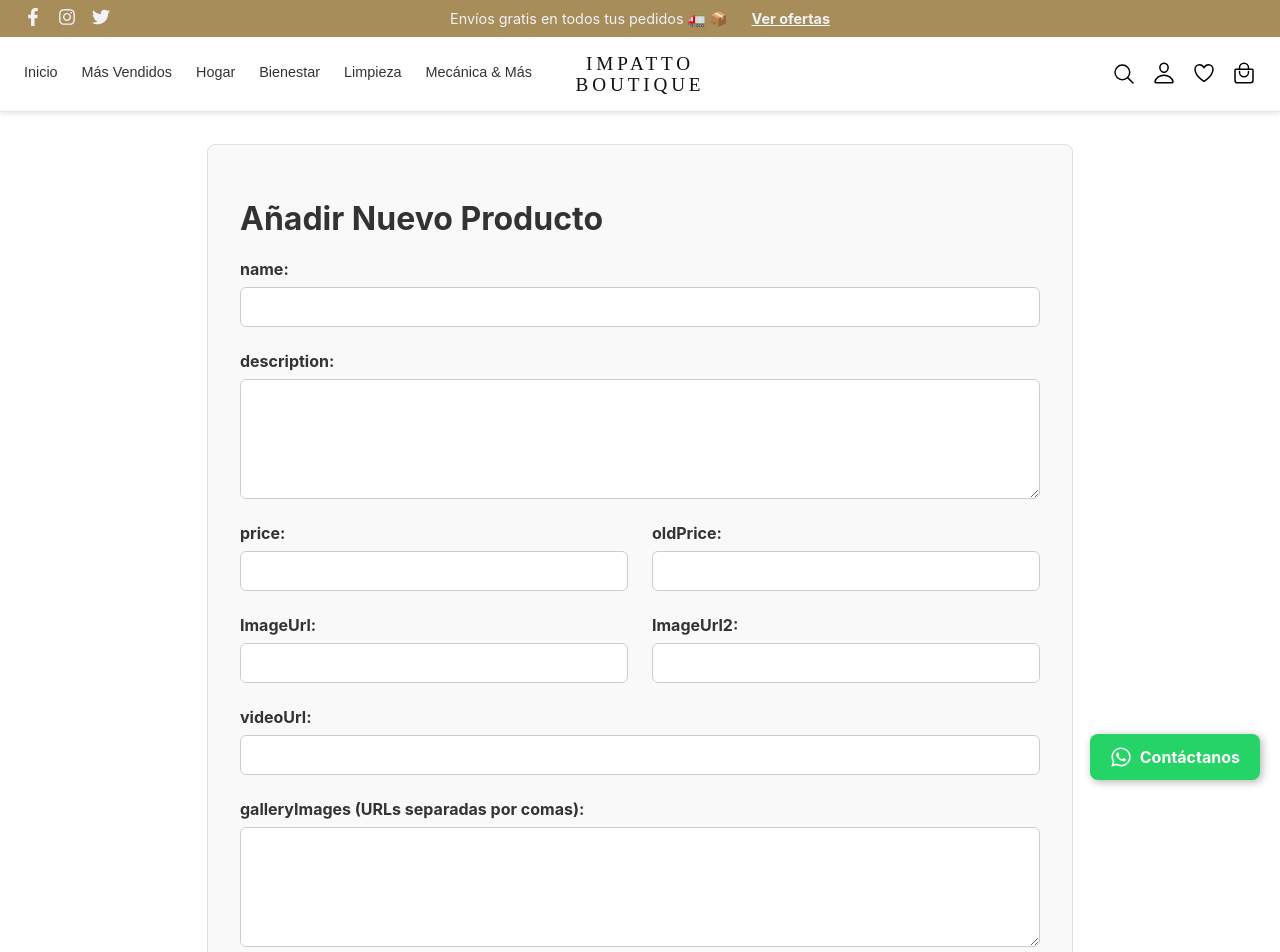
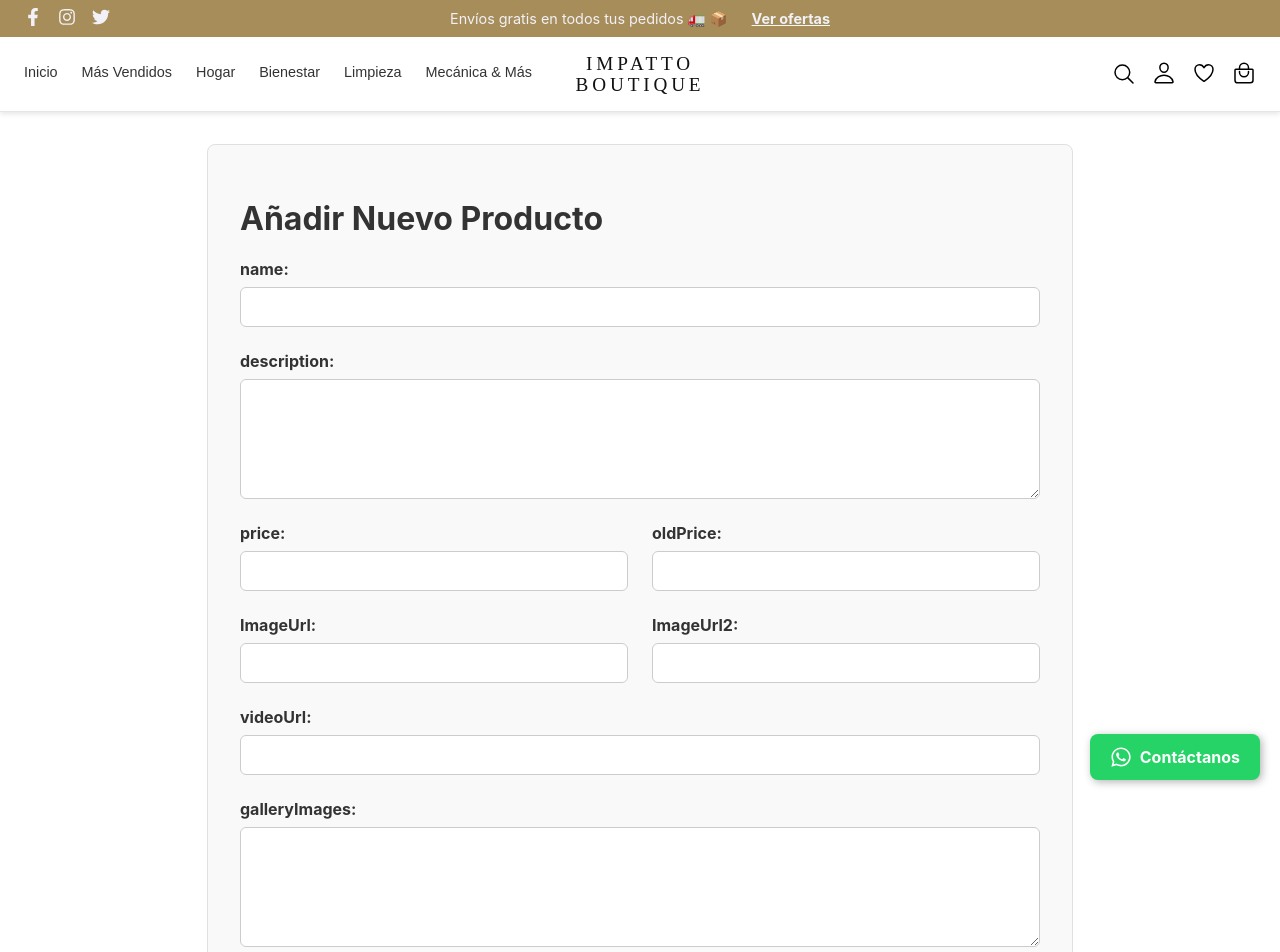
Before and after one commit to Javiermu97/impattopyproyect, a Next.js app: page /admin/products/new in a window 1280 px wide. Shown: the top 952 px of the page. Built offline with nearby package versions, Linux system fonts and the light colour scheme.

Commit message:
Descripción de los cambios

```diff
--- a/app/admin/products/edit/[id]/page.tsx
+++ b/app/admin/products/edit/[id]/page.tsx
@@ -71,7 +71,7 @@ export default async function EditProductPage({ params }: Props) {
           <input id="videoUrl" name="videoUrl" type="text" defaultValue={product.videoUrl || ''} className="form-input" />
         </div>
         <div className="form-group">
-          <label htmlFor="galleryImages" className="form-label">galleryImages (URLs separadas por comas):</label>
+          <label htmlFor="galleryImages" className="form-label">galleryImages:</label>
           <textarea id="galleryImages" name="galleryImages" className="form-textarea" defaultValue={product.galleryImages?.join(', ') || ''} />
         </div>
         <div className="form-group">
--- a/app/admin/products/new/page.tsx
+++ b/app/admin/products/new/page.tsx
@@ -49,7 +49,7 @@ export default function NewProductPage() {
           <input id="videoUrl" name="videoUrl" type="text" className="form-input" />
         </div>
         <div className="form-group">
-          <label htmlFor="galleryImages" className="form-label">galleryImages (URLs separadas por comas):</label>
+          <label htmlFor="galleryImages" className="form-label">galleryImages:</label>
           <textarea id="galleryImages" name="galleryImages" className="form-textarea" />
         </div>
         <div className="form-group">
```
